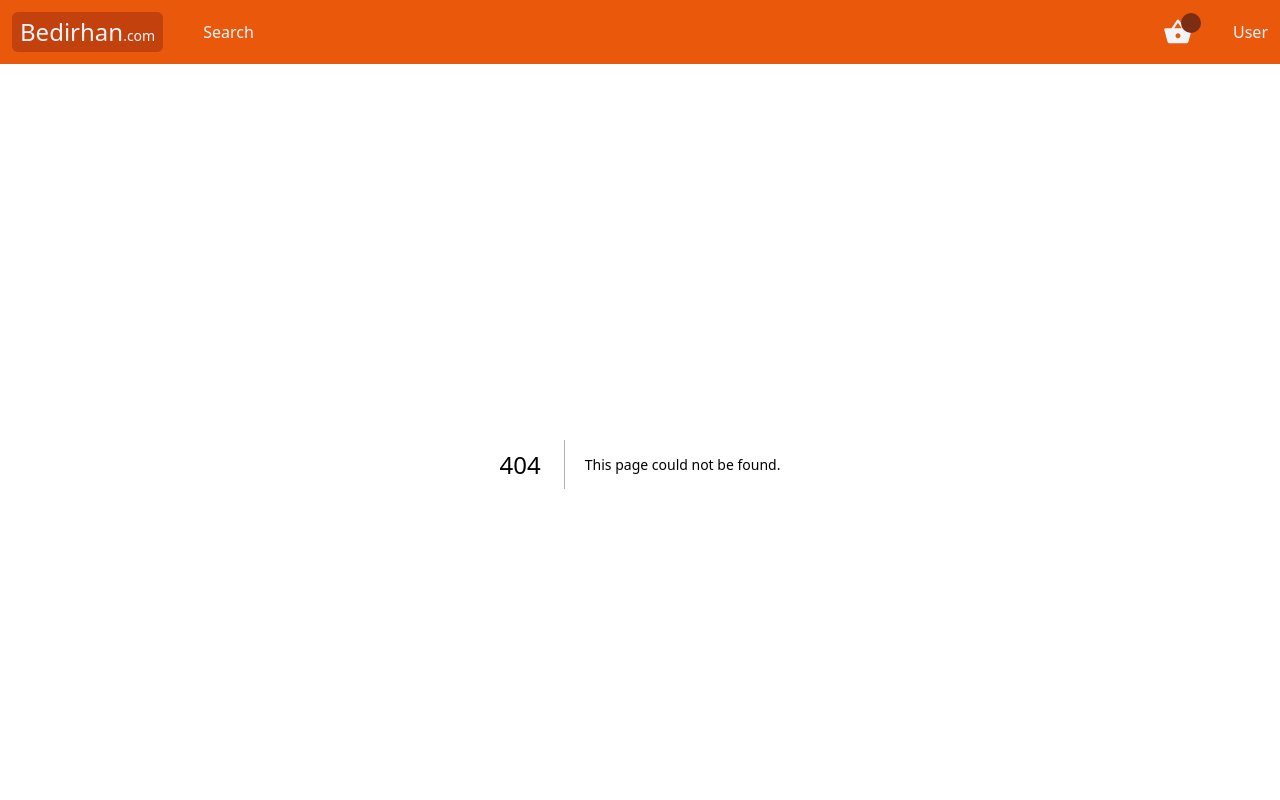
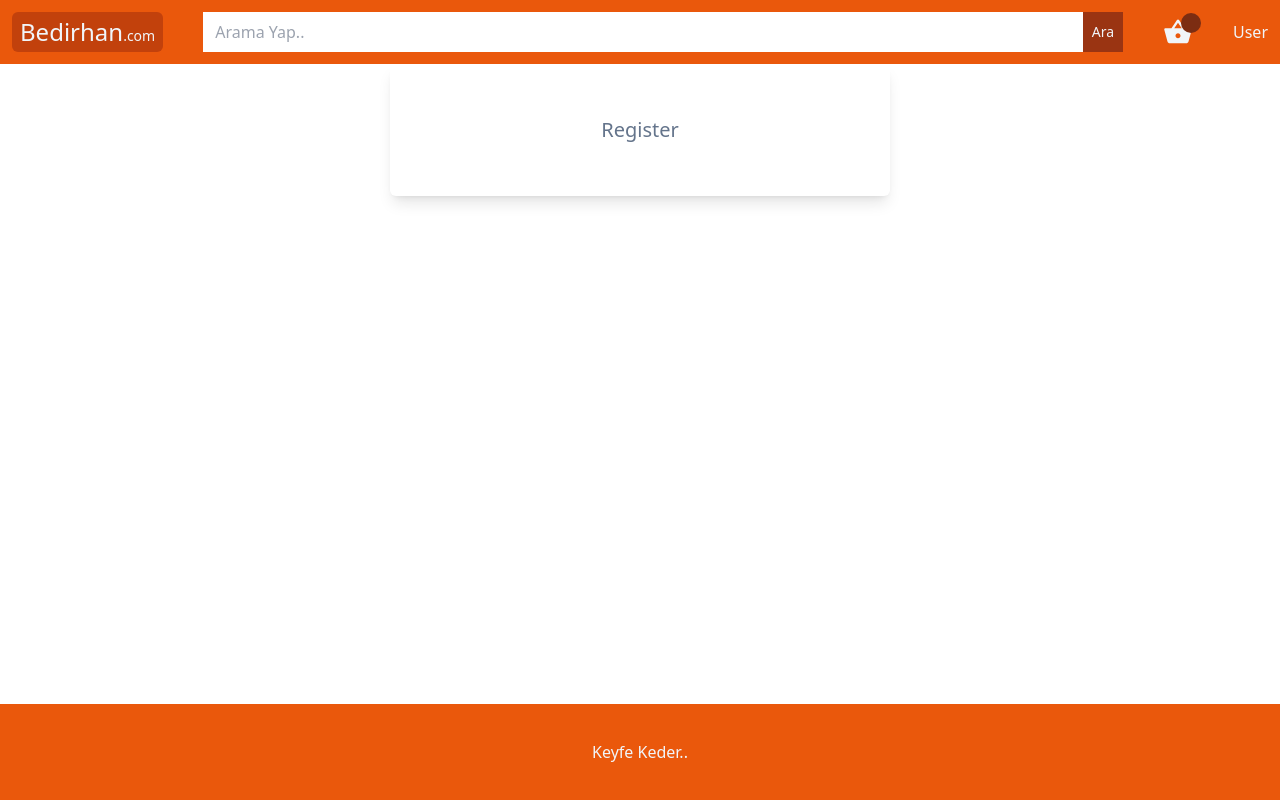
Before and after one commit to bedirhanugurluuu/nextjs, a Next.js app: page /register in a window 1280 px wide. Before the commit this address had no page. Shown: the top 800 px of the page. Built offline with nearby package versions, Linux system fonts and the light colour scheme.

Commit message:
login register

```diff
--- /dev/null
+++ b/app/components/auth/LoginClient.tsx
@@ -0,0 +1,11 @@
+import AuthContainer from "../containers/AuthContainer"
+
+const LoginClient = () => {
+  return (
+    <AuthContainer>
+        login
+    </AuthContainer>
+  )
+}
+
+export default LoginClient
--- /dev/null
+++ b/app/components/auth/RegisterClient.tsx
@@ -0,0 +1,16 @@
+"use client"
+
+import AuthContainer from "../containers/AuthContainer"
+import Heading from "../general/Heading"
+
+const RegisterClient = () => {
+  return (
+    <AuthContainer>
+        <div className="w-full md:w-[500px] p-3 shadow-lg rounded-md">
+            <Heading text="Register" center />
+        </div>
+    </AuthContainer>
+  )
+}
+
+export default RegisterClient
--- /dev/null
+++ b/app/components/containers/AuthContainer.tsx
@@ -0,0 +1,8 @@
+
+const AuthContainer = ({children}: {children: React.ReactNode}) => {
+  return (
+    <div className='min-h-fit h-full w-full flex items-center justify-center'>{children}</div>
+  )
+}
+
+export default AuthContainer
--- /dev/null
+++ b/app/components/general/Input.tsx
@@ -0,0 +1,23 @@
+"use client"
+
+import { FieldErrors, FieldValues, UseFormRegister } from "react-hook-form"
+
+interface InputProps {
+    id: string
+    placeholder: string
+    disabled?: boolean
+    type: string
+    required?: boolean
+    register: UseFormRegister<FieldValues>
+    errors: FieldErrors
+}
+
+const Input:React.FC<InputProps> = ({
+    id, placeholder, disabled, type, required, register, errors
+}) => {
+  return (
+    <input className={`h-12 p-3 rounded-md outline-none my-3 ${errors[id] ? "border border-red-500" : "border border-slate-300"}`} id={id} placeholder={placeholder} disabled={disabled} type={type} {...register(id, {required})}  />
+  )
+}
+
+export default Input
--- a/app/components/navbar/Search.tsx
+++ b/app/components/navbar/Search.tsx
@@ -1,7 +1,10 @@
 
 const Search = () => {
   return (
-    <div className="hidden md:flex flex-1">Search</div>
+    <div className="hidden md:flex flex-1">
+      <input className="py-2 px-3 border-none outline-none flex flex-1" type="text" placeholder="Arama Yap.." />
+      <button className="p-2 bg-orange-800 text-sm border border-transparent">Ara</button>
+    </div>
   )
 }
 
--- /dev/null
+++ b/app/login/page.tsx
@@ -0,0 +1,11 @@
+import LoginClient from "../components/auth/LoginClient"
+
+const Login = () => {
+  return (
+    <div>
+        <LoginClient/>
+    </div>
+  )
+}
+
+export default Login
--- /dev/null
+++ b/app/register/page.tsx
@@ -0,0 +1,12 @@
+import React from 'react'
+import RegisterClient from '../components/auth/RegisterClient'
+
+const Register = () => {
+  return (
+    <div>
+        <RegisterClient/>
+    </div>
+  )
+}
+
+export default Register
--- a/package.json
+++ b/package.json
@@ -15,6 +15,7 @@
     "next": "15.0.3",
     "react": "19.0.0-rc-66855b96-20241106",
     "react-dom": "19.0.0-rc-66855b96-20241106",
+    "react-hook-form": "^7.53.2",
     "react-hot-toast": "^2.4.1",
     "react-icons": "^5.3.0"
   },
```
Also changed, not shown: app/components/detail/DetailClient.tsx (line endings or trailing spaces), 1 other file (tests, documents, lock files or other folders).
